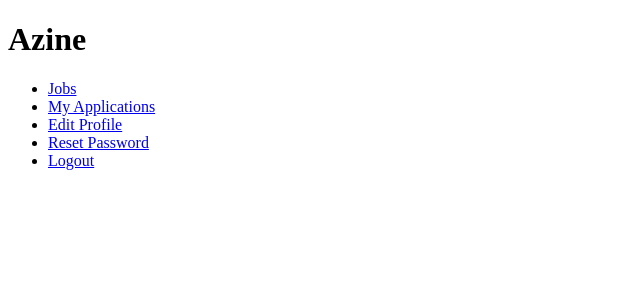
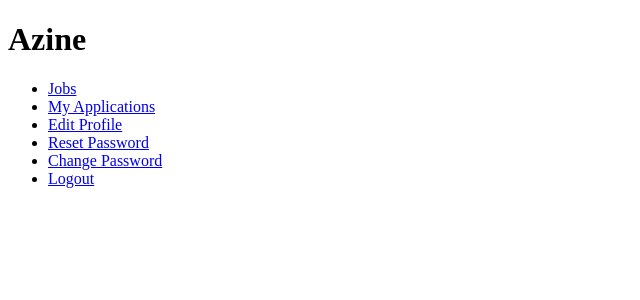
Before and after one commit to dubacher/azine, a Django app: page /application/user/ in a window 1280 px wide. Shown: the top 300 px of the page, without its empty margins (0-640 px from the left). Run offline with Django 3.2, Linux system fonts and the light colour scheme; the visitor is signed in with stand-in values (Sample User, id 1); data that the repository does not hold is empty.

Commit message:
Added possibility to change password (piv-id: 3887977)

```diff
--- a/azine/azine_main/templates/html/base.html
+++ b/azine/azine_main/templates/html/base.html
@@ -19,7 +19,8 @@
                 <li><a href="{% url job_index %}">Jobs</a></li>
                 <li><a href="{% url application_index_for_user %}">My Applications</a></li>
                 <li><a href="{% url user_profile_change %}">Edit Profile</a></li>
-                <li><a href="{% url reset_pwd %}">Reset Password</a></li>
+                <li><a href="{% url password_reset %}">Reset Password</a></li>
+                <li><a href="{% url password_change %}">Change Password</a></li>
                 <li><a href="{% url django.contrib.auth.views.logout_then_login %}">Logout</a></li>
         </ul>
 </div>
--- a/azine/azine_main/urls.py
+++ b/azine/azine_main/urls.py
@@ -5,10 +5,12 @@ from django.contrib.auth import views
 urlpatterns = patterns('',
 	(r'^login/$', 'django.contrib.auth.views.login', {'template_name': 'html/azine_main/login/login.html'}),
 	(r'^logout/$', 'django.contrib.auth.views.logout_then_login'),
-	url(r'^pwd/reset/$', 'django.contrib.auth.views.password_reset', name='reset_pwd'),
+	url(r'^pwd/reset/$', 'django.contrib.auth.views.password_reset', name='password_reset'),
 	url(r'^pwd/reset/done/$', 'django.contrib.auth.views.password_reset_done', name='reset_pwd_done'),
 	url(r'^pwd/reset/confirm/(?P<uidb36>[-\w]+)/(?P<token>[-\w]+)/$', 'django.contrib.auth.views.password_reset_confirm', name='reset_pwd_confirm'),
 	url(r'^pwd/reset/complete/$', 'django.contrib.auth.views.password_reset_complete', name='reset_pwd_complete'),
+	url(r'^pwd/change/$', 'django.contrib.auth.views.password_change', name='password_change'),
+    url(r'^pwd/change/done/$', 'django.contrib.auth.views.password_change_done', name='password_change_done'),
     url(r'^job/(\d+)/', 'azine_main.views.job_view.detail', name='job_detail'),
     url(r'^job/add/', 'azine_main.views.job_view.add', name="job_add"),
     url(r'^job/', 'azine_main.views.job_view.index', name="job_index"),
```
Also changed, not shown: 1 other file.
